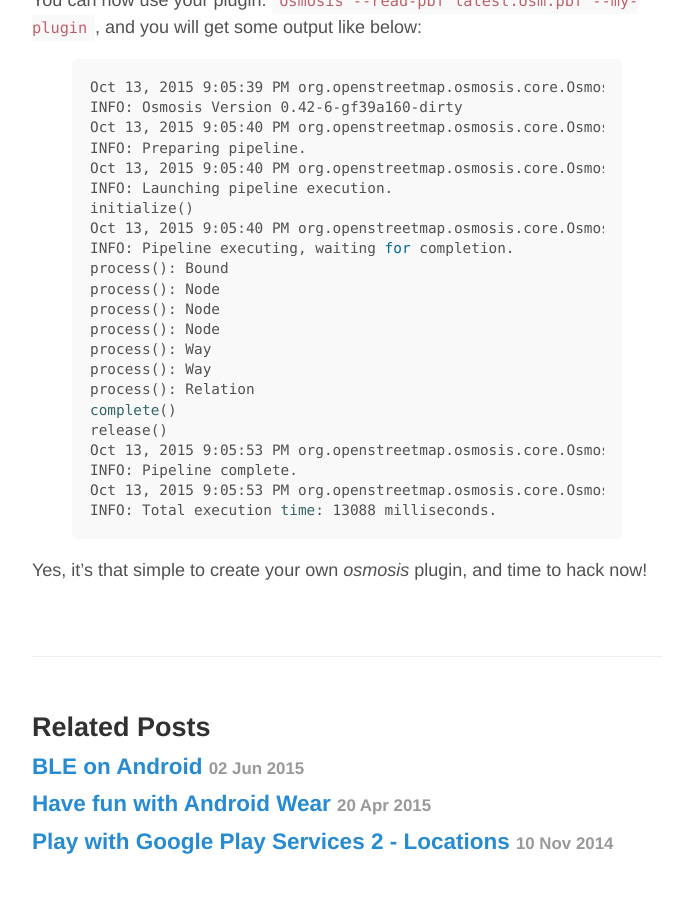
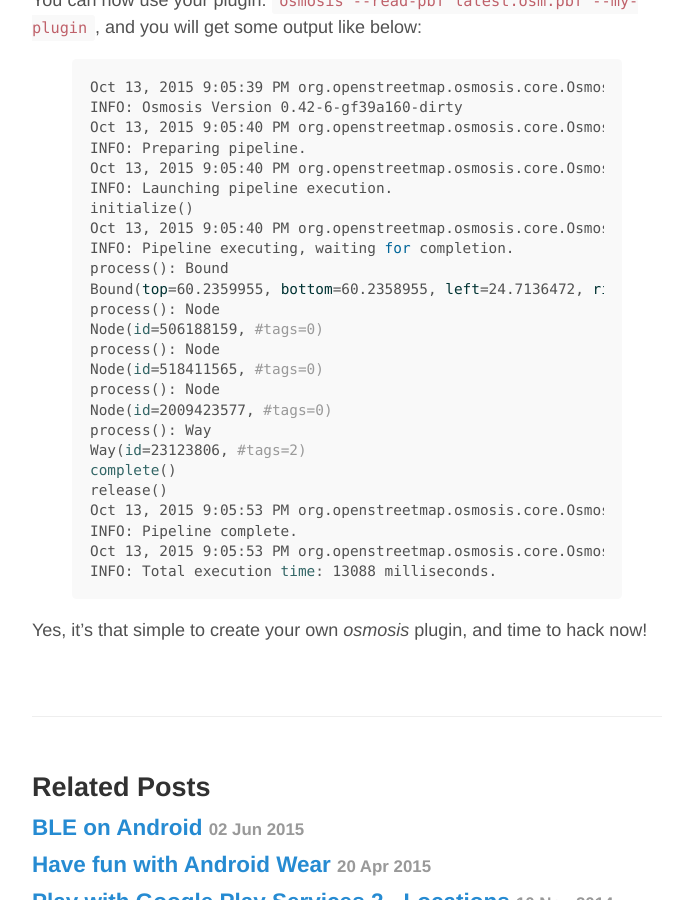
Before and after one commit to ZionSoft/zionsoft.github.io, a Jekyll site: the page built from _posts/2015-10-13-osm-osmosis-plugin.md, in a window 1280 px wide and 900 px high, scrolled down 2910 px. Shown: the whole window, without its empty margins (293-970 px from the left). Built offline with Jekyll 4.4.1, drawn with Linux system fonts in a browser that asks for light colours; comment, search, counter and statistics services are not loaded.

Commit message:
Updated sample output regardingly.

```diff
--- a/_posts/2015-10-13-osm-osmosis-plugin.md
+++ b/_posts/2015-10-13-osm-osmosis-plugin.md
@@ -143,12 +143,15 @@ initialize()
 Oct 13, 2015 9:05:40 PM org.openstreetmap.osmosis.core.Osmosis run
 INFO: Pipeline executing, waiting for completion.
 process(): Bound
+Bound(top=60.2359955, bottom=60.2358955, left=24.7136472, right=24.7186472)
 process(): Node
+Node(id=506188159, #tags=0)
 process(): Node
+Node(id=518411565, #tags=0)
 process(): Node
+Node(id=2009423577, #tags=0)
 process(): Way
-process(): Way
-process(): Relation
+Way(id=23123806, #tags=2)
 complete()
 release()
 Oct 13, 2015 9:05:53 PM org.openstreetmap.osmosis.core.Osmosis run
```
